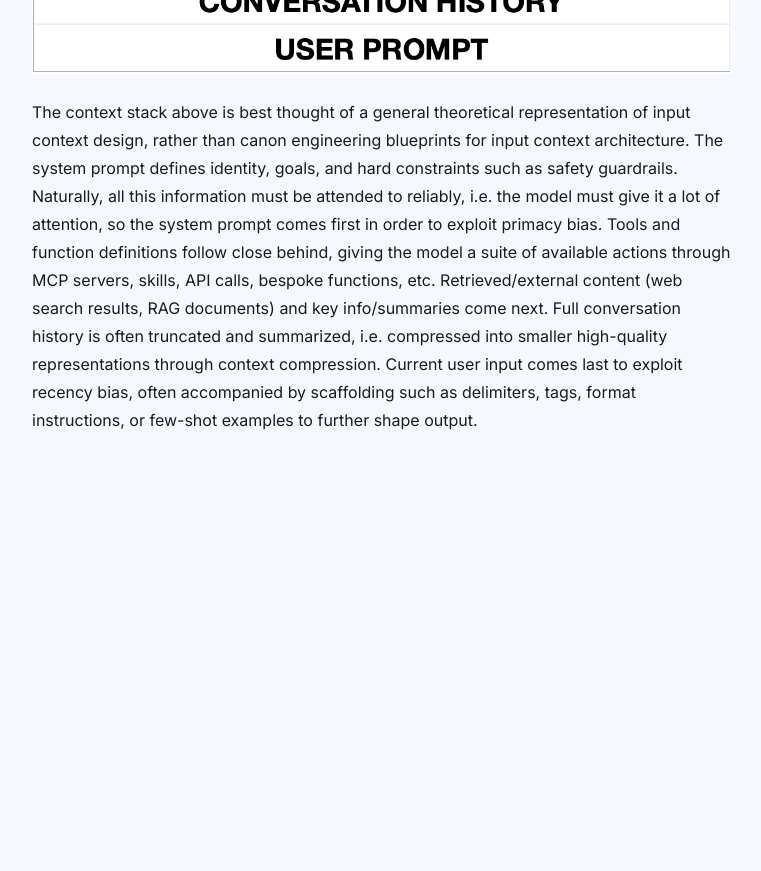
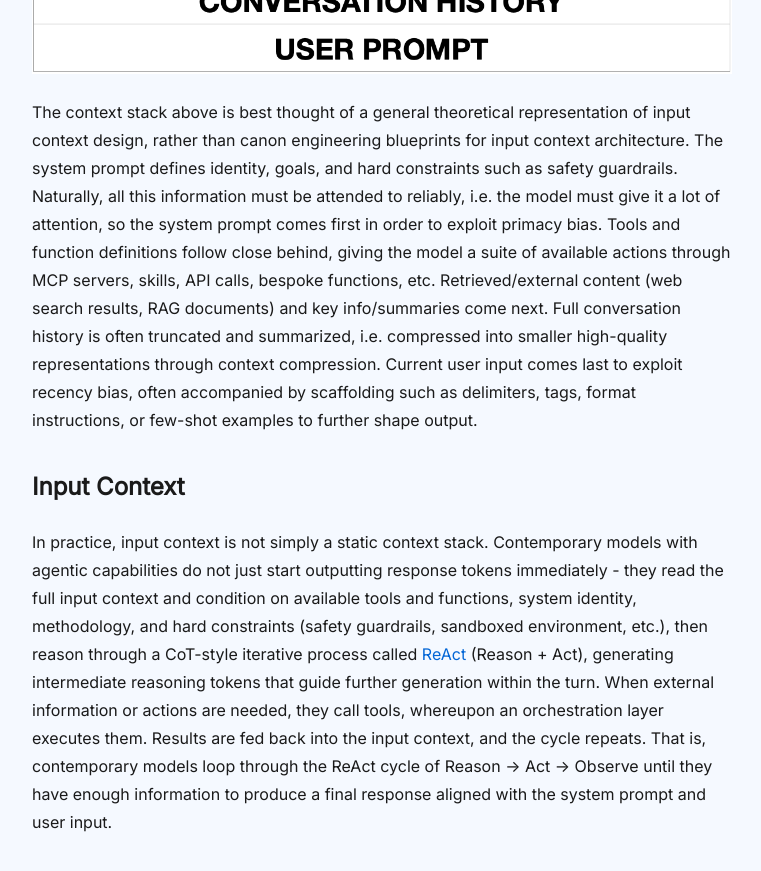
Before and after one commit to FR05TBYTEX/FR05TBYTEX.github.io, a Jekyll site: the page built from _posts/2026-07-23-context_engineering.md, in a window 1280 px wide and 900 px high, scrolled down 1924 px. Shown: the top 871 px of the window, without its empty margins (258-1019 px from the left). Built offline with Jekyll 4.4.1, drawn with Linux system fonts in a browser that asks for light colours; before the commit the page ends 2422 px from its top, so only the background shows below that; part of the change alters nothing that is shown.

```diff
--- a/_posts/2026-07-23-context_engineering.md
+++ b/_posts/2026-07-23-context_engineering.md
@@ -35,3 +35,7 @@ Tools and function definitions follow close behind, giving the model a suite of
 Retrieved/external content (web search results, RAG documents) and key info/summaries come next.
 Full conversation history is often truncated and summarized, i.e. compressed into smaller high-quality representations through context compression.
 Current user input comes last to exploit recency bias, often accompanied by scaffolding such as delimiters, tags, format instructions, or few-shot examples to further shape output.
+
+## Input Context
+
+In practice, input context is not simply a static context stack. Contemporary models with agentic capabilities do not just start outputting response tokens immediately - they read the full input context and condition on available tools and functions, system identity, methodology, and hard constraints (safety guardrails, sandboxed environment, etc.), then reason through a CoT-style iterative process called [ReAct](https://arxiv.org/abs/2210.03629) (Reason + Act), generating intermediate reasoning tokens that guide further generation within the turn. When external information or actions are needed, they call tools, whereupon an orchestration layer executes them. Results are fed back into the input context, and the cycle repeats. That is, contemporary models loop through the ReAct cycle of Reason -> Act -> Observe until they have enough information to produce a final response aligned with the system prompt and user input.
--- a/_posts/2027-07-23-context_engineering.md
+++ /dev/null
@@ -1,37 +0,0 @@
----
-layout: default
-title: Context Engineering
-permalink: /context-engineering/
----
-
-# Context Engineering
-At a high level, Context is everything an LLM ingests at inference time; and Context Engineering is what that exact input looks like.
-
-**NB. Context Engineering =/= Prompt Engineering; see below:**
-<img src="/assets/pengi_vs_cengi.png" alt="Prompt Engineering vs Context Engineering" style="max-width:100%; height:auto;">
-For further info ,see my [earlier article]({% post_url 2026-06-01-prompt_engineering %}) where I go deep on system prompts and provide practical examples.
-
-More precisely, context engineering is how one designs, structures, and optimizes context input at the point of ingestion such that model understanding and reasoning are maximized, model outputs are consistently relevant and high quality, and model behavior is predictable and aligned with stated goals/use cases.
-
-While closely related, input context and the context window (or context length) are two different concepts. The [context window](https://www.ibm.com/think/topics/context-window) is the technical limit to the model’s working memory - how many tokens it can process at once. In practice, performance noticeably degrades as this window fills up; we call this [context rot](https://www.trychroma.com/research/context-rot).
-
-Input context is all the tokens that the model reads up to the point of generation, per turn; that is, everything that is sent in a single request - the system prompt, conversation history, user input, any retrieved documents or tool call outputs, and other injected content. This, too, has its own peculiarities, such as the ‘lost in the middle’ phenomenon, where models tend to pay more attention to the beginning and end of input context, while information in the middle gets ‘lost’.
-
-## The Context Stack
-
-LLMs are powerful next-token predictors that excel at knowledge work, but they cannot read minds - they only ‘see’ and ingest tokens in their context window. Every user prompt and supporting scaffolding must thus pass through this single channel.
-
-It’s therefore best to think of context as a stacked, layered structure - a deliberately sequenced stack of information that the model ingests. The order, clarity, and structure of this information dramatically influences how well the model performs.
-
-While attention is theoretically global, decoder-only LLMs (GenAI, i.e. practically every LLM we use today) are causal - each token can attend only to itself and preceding tokens. The entire input context is therefore ‘read’ as a single left-to-right sequence. In the case of the context stack below, this is top-to-bottom. The earliest tokens, the system prompt, are the furthest from the ‘generation point’ - when the model stops reading tokens and begins generating them to output a response; while the user prompt, coming immediately before the ‘generation point’, exerts large influence on model output.
-
-This, coupled with the ‘lost in the middle’ effect, produces a strong PRIMARY + RECENCY bias. Information placed at the very beginning of the input context (typically the system prompt) and at the very end (the user prompt) receive a disproportionately high share of attention. Consequently, both the absolute order of the context ‘stack’ and the relative distance of important information from either end of the input context are important factors to consider when engineering context.
-
-<img src="/assets/context_stack.png" alt="The Context Stack" style="max-width:100%; height:auto;">
-
-The context stack above is best thought of a general theoretical representation of input context design, rather than canon engineering blueprints for input context architecture.
-The system prompt defines identity, goals, and hard constraints such as safety guardrails. Naturally, all this information must be attended to reliably, i.e. the model must give it a lot of attention, so the system prompt comes first in order to exploit primacy bias.
-Tools and function definitions follow close behind, giving the model a suite of available actions through MCP servers, skills, API calls, bespoke functions, etc.
-Retrieved/external content (web search results, RAG documents) and key info/summaries come next.
-Full conversation history is often truncated and summarized, i.e. compressed into smaller high-quality representations through context compression.
-Current user input comes last to exploit recency bias, often accompanied by scaffolding such as delimiters, tags, format instructions, or few-shot examples to further shape output.
```
